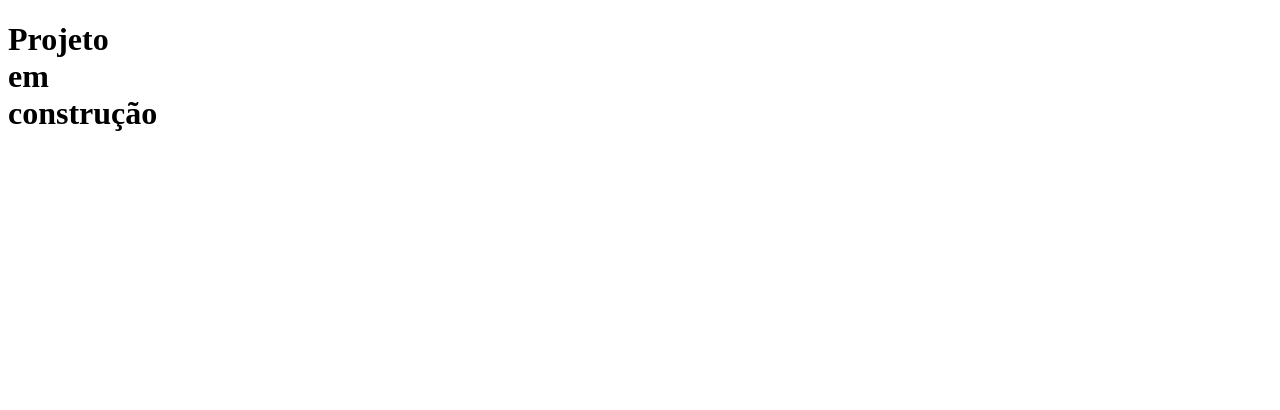
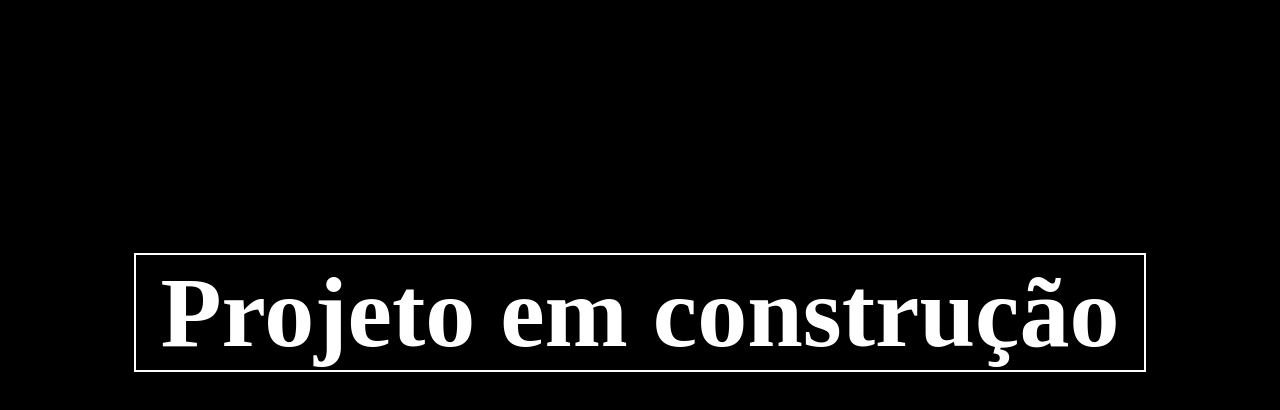
Before and after one commit to Ismael1995Developer/Jos-Ismael.github.io, a plain HTML site: page index.html in a window 1280 px wide. Drawn offline with Linux system fonts and the light colour scheme.

Commit message:
Projeto em construção

```diff
--- a/Css/style.css
+++ b/Css/style.css
@@ -1,7 +1,15 @@
 h1 {
     font-family: 'Times New Roman', Times, serif;
-    font-size: xx-large;
-    border: 1px;
-    height: 100px;
-    width: 100px;
+    font-size: 100px;
+    height: auto;
+    width: auto;
+    text-align: center;
+    margin: 20% 10%;
+    border: solid 2px;
+    background-color: black;
+    color: white;
 }
+
+body {
+    background-color: black;
+}
```
